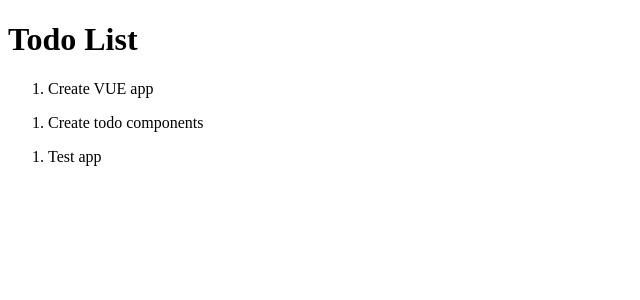
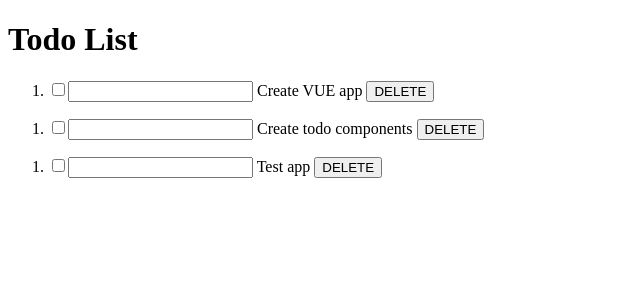
Before and after one commit to ulldecorb/frontend-todo-vue, a Vue app in the folder todo/: page / in a window 1280 px wide. Shown: the top 300 px of the page, without its empty margins (0-640 px from the left). Built offline with nearby package versions, Linux system fonts and the light colour scheme.

Commit message:
Create todoitem component

```diff
--- a/todo/src/components/TodoItem.vue
+++ b/todo/src/components/TodoItem.vue
@@ -0,0 +1,19 @@
+<template>
+<li>
+    <div>
+        <input type="checkbox">
+        <input type="text">
+        {{todo.task}}
+        <button>DELETE</button>
+    </div>
+</li>
+</template>
+<script>
+export default {
+    name: 'TodoItem',
+    props: ['todo'],
+}
+</script>
+<style scoped>
+
+</style>
--- a/todo/src/components/TodoList.vue
+++ b/todo/src/components/TodoList.vue
@@ -1,16 +1,19 @@
 <template>
 <div>
   <ol v-bind:key="todo.id" v-for="todo in todos">
-    <li>{{todo.task}}</li>
+    <TodoItem v-bind:todo="todo" />
   </ol>
 </div>
 </template>
 
 <script>
+import TodoItem from './TodoItem.vue';
+
 export default {
   name: 'TodoList',
   props: ['todos'],
+  components: {TodoItem}
 }
 </script>
 
-<style></style>
+<style scoped></style>
```
